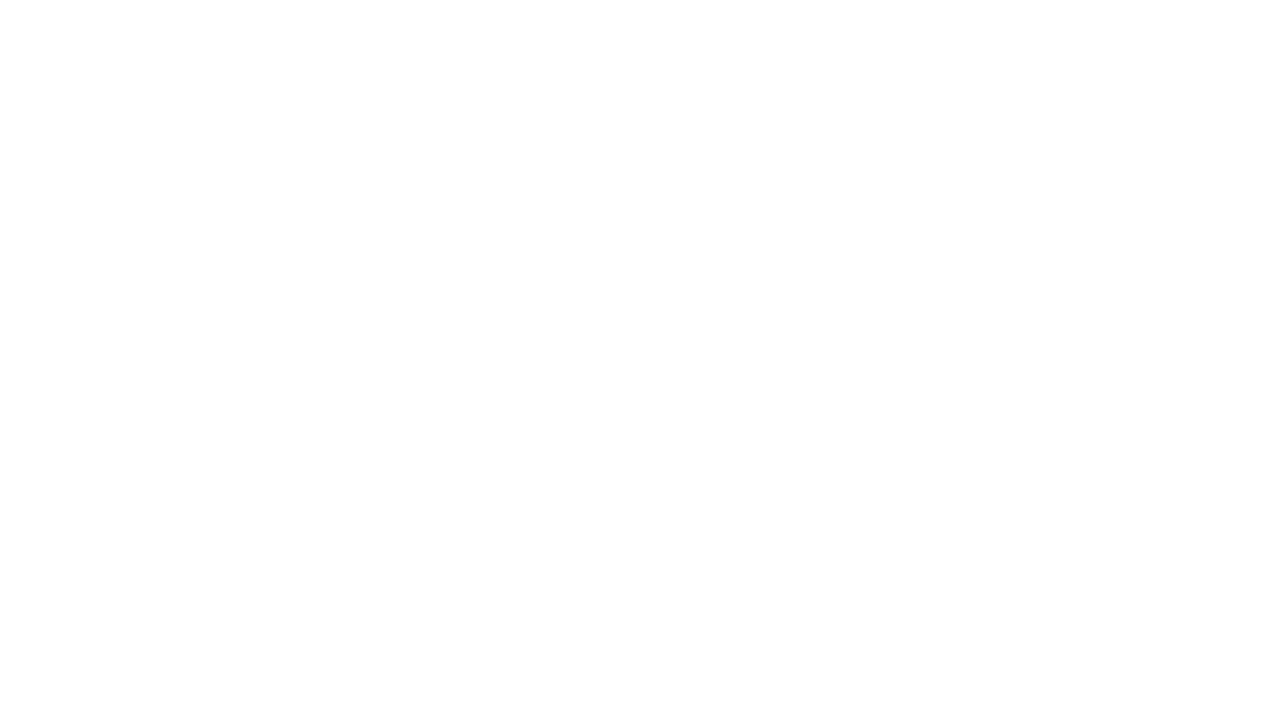
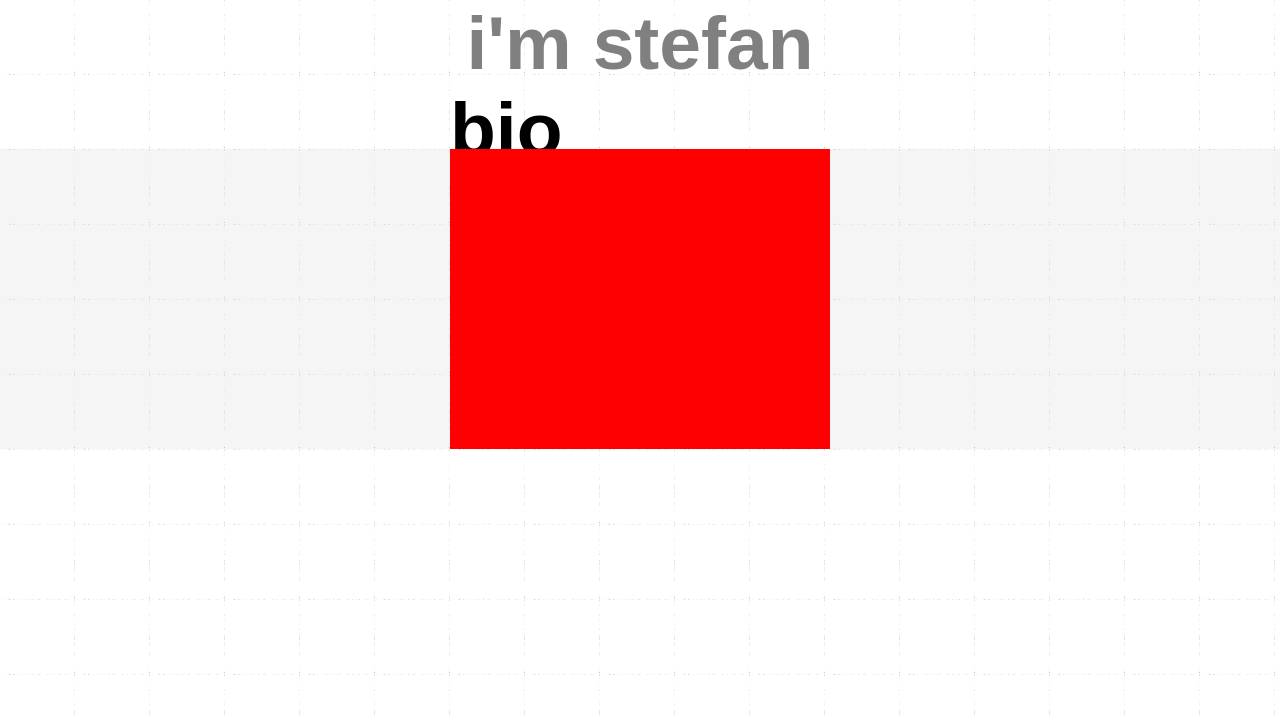
Before and after one commit to sdimit/sdimit.github.io, a plain HTML site: page bio.html in a window 1280 px wide. Shown: the top 715 px of the page. Drawn offline with Linux system fonts and the light colour scheme.

Commit message:
added to bio.html

```diff
--- a/bio.html
+++ b/bio.html
@@ -0,0 +1,16 @@
+<hrml>
+<head>
+    <title>Stefan Dimitrov</title>
+    <link type="text/css" rel="stylesheet" href="./stylesheet.css"/>
+</head>
+<body>
+    <h2> i'm stefan</h2>
+    <h1> bio </h1>
+    <div id="outer">
+        <div id="photo">
+            <!--<div id="bio-icon"><a href="./bio.html">BIO</a></div>
+            <div id="resume-icon"><a href="./resume.html">RESUME</a></div>    -->
+        </div>
+    </div>
+</body>
+</hrml>
--- a/stylesheet.css
+++ b/stylesheet.css
@@ -1,11 +1,23 @@
 body {
     background-image: url(bg-tile.png);
+}
 
-    margin:0;
-    padding:0;
+* {
+    margin: 0px;
+    padding: 0px;
 }
 
 h1 {
+    text-align: left;
+    font: bold 75px sans-serif;
+    position: relative;
+    width: 380px;
+    margin-left: auto;
+    margin-right: auto;
+}
+
+h2 {
+    color: gray;
     text-align: center;
     font: bold 75px sans-serif;
 }
@@ -24,12 +36,12 @@ h1 {
     width: 380px;
     height: 300px;
   //  background-color: rgba(128, 0, 127, 0.48);
+      background-color: red;
     position: relative;
 }
 
 #photo img {
     position: absolute;
-    background-color: red;
     width: 100%;
     height: 100%;
 }
@@ -61,6 +73,7 @@ h1 {
 }
 
 a {
+    font-size: 2em;
     font-family: "Lucida Grande", Lucida, Verdana, sans-serif;
     text-decoration: none;
 }
```
